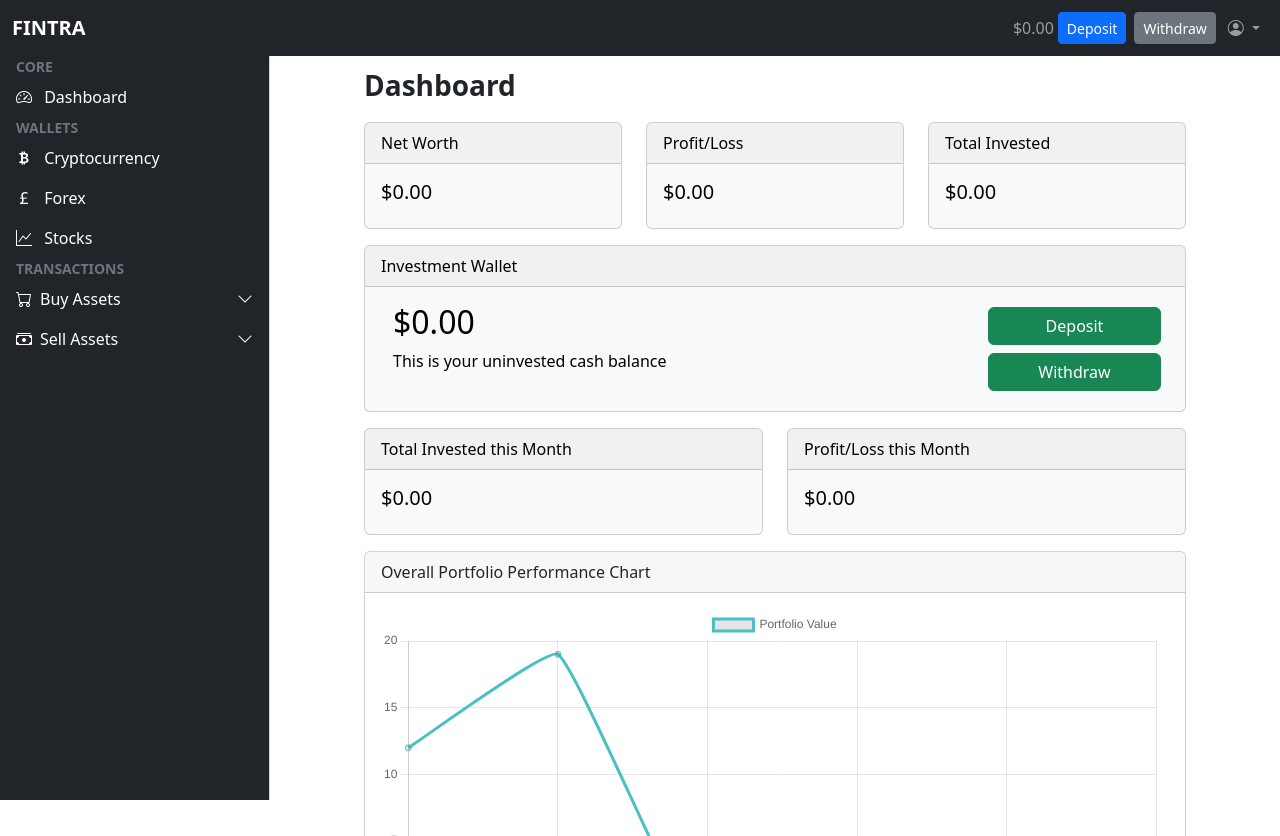
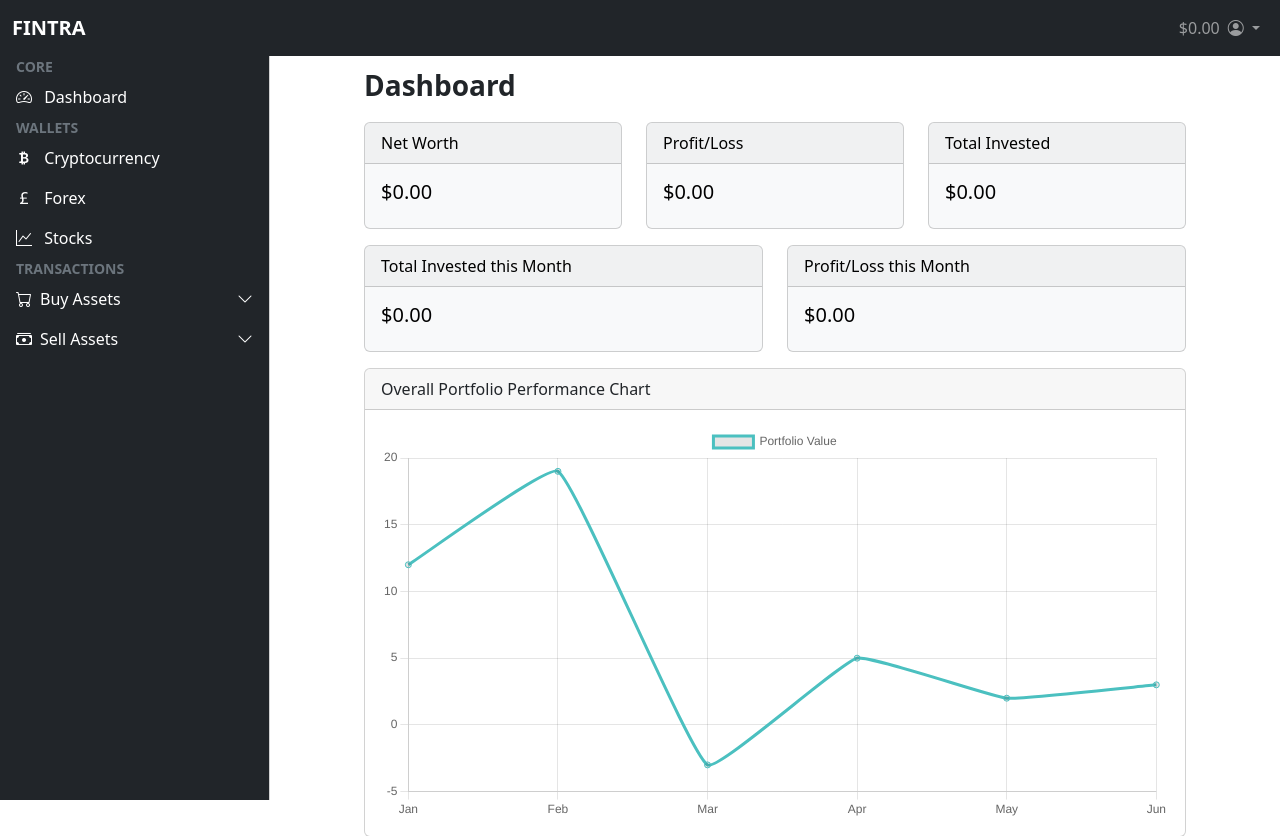
Before and after one commit to ndungu-kr/Fintra, a Flask app: page / in a window 1280 px wide. Shown: the top 836 px of the page. Run offline with Flask 3, Linux system fonts and the light colour scheme; a user stored in the database is signed in; some libraries are stand-ins or nearby versions.

Commit message:
minor changes after meeting supervisor

```diff
--- a/website/templates/base.html
+++ b/website/templates/base.html
@@ -38,8 +38,8 @@
                         <span class="navbar-text">
                             $0.00
                         </span>
-                        <button type="button" class="btn btn-primary btn-sm m-1 w-100">Deposit</button>
-                        <button type="button" class="btn btn-secondary btn-sm m-1 w-100">Withdraw</button>
+                        <!-- <button type="button" class="btn btn-primary btn-sm m-1 w-100">Buy</button>
+                        <button type="button" class="btn btn-secondary btn-sm m-1 w-100">Sell</button> -->
                         <li class="nav-item dropdown">
                             <a class="nav-link dropdown-toggle" href="#" role="button" data-bs-toggle="dropdown"
                                 aria-expanded="false">
--- a/website/templates/dashboard.html
+++ b/website/templates/dashboard.html
@@ -34,6 +34,7 @@
     </div>
 </div>
 
+<!--
 <div class="row">
     <div class="col-md-12 mb-3">
         <div class="card text-bg-light h-100">
@@ -50,7 +51,6 @@
                             <button type="button" class="btn btn-success m-1 w-100" data-bs-toggle="modal"
                                 data-bs-target="#depositModal">Deposit</button>
 
-                            <!-- Deposit Modal -->
                             <div class="modal fade" id="depositModal" tabindex="-1" aria-labelledby="depositModalLabel"
                                 aria-hidden="true">
                                 <div class="modal-dialog modal-dialog-centered">
@@ -75,7 +75,6 @@
                             <button type="button" class="btn btn-success m-1 w-100" data-bs-toggle="modal"
                                 data-bs-target="#withdrawModal">Withdraw</button>
 
-                            <!-- Withdraw Modal -->
                             <div class="modal fade" id="withdrawModal" tabindex="-1"
                                 aria-labelledby="withdrawModalLabel" aria-hidden="true">
                                 <div class="modal-dialog modal-dialog-centered">
@@ -104,6 +103,7 @@
         </div>
     </div>
 </div>
+-->
 
 <!-- Monthly Breakdown -->
 <div class="row">
```
